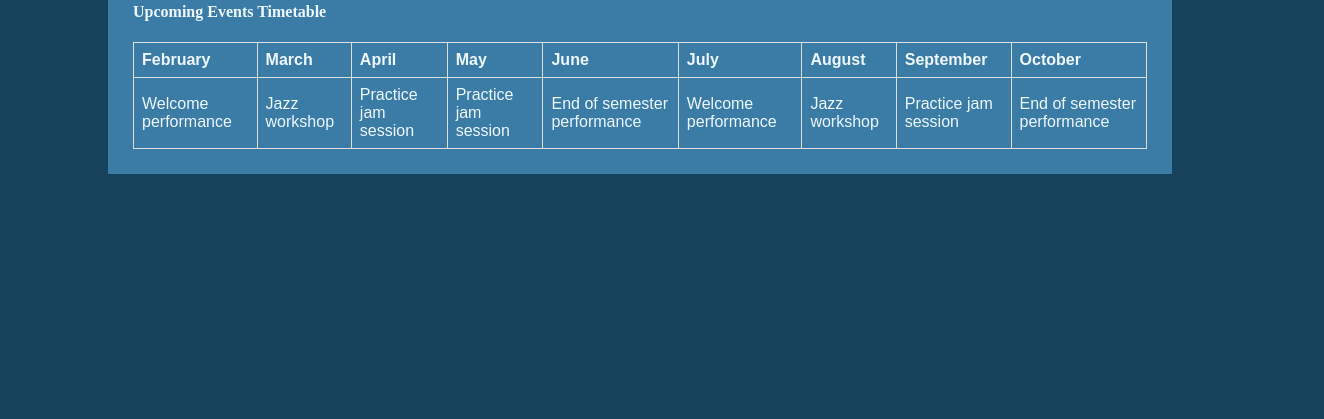
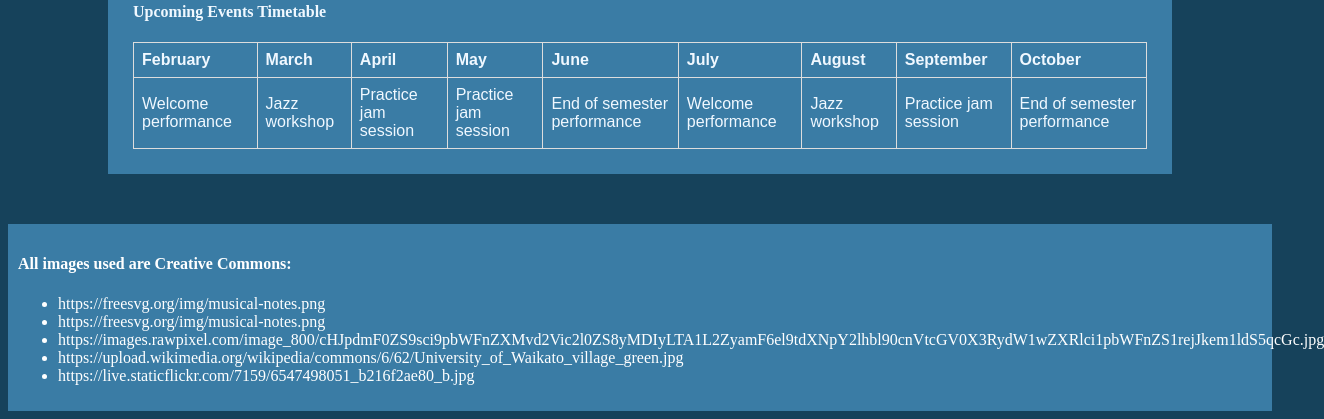
Before and after one commit to kesauce/COMPX225_Assignment1, a plain HTML site: page activities.html in a window 1280 px wide. Shown: the part 1618-2037 px from the top of the page, 1324 px wide, since content can reach past the window. Before the commit the page ends 1842 px from the top, so only its background shows below. Drawn offline with Linux system fonts and the light colour scheme.

Commit message:
Added a footer that references my images

```diff
--- a/activities.html
+++ b/activities.html
@@ -71,4 +71,16 @@
         </table>
     </div>
 </body>
+
+<!-- Footer referencing -->
+<footer>
+    <h4>All images used are Creative Commons:</h4>
+    <ul>
+        <li>https://freesvg.org/img/musical-notes.png</li>
+        <li>https://freesvg.org/img/musical-notes.png</li>
+        <li>https://images.rawpixel.com/image_800/cHJpdmF0ZS9sci9pbWFnZXMvd2Vic2l0ZS8yMDIyLTA1L2ZyamF6el9tdXNpY2lhbl90cnVtcGV0X3RydW1wZXRlci1pbWFnZS1rejJkem1ldS5qcGc.jpg</li>
+        <li>https://upload.wikimedia.org/wikipedia/commons/6/62/University_of_Waikato_village_green.jpg</li>
+        <li>https://live.staticflickr.com/7159/6547498051_b216f2ae80_b.jpg</li>
+    </ul>
+</footer>
 </html>
--- a/style.css
+++ b/style.css
@@ -13,6 +13,14 @@ td, th {
   border: 1px solid #dddddd;
   text-align: left;
   padding: 8px;
+}
+
+footer{
+    color: white;
+    background-color: #3A7CA5;
+    padding: 10px;
+    margin: 0px;
+
 }
 
 /* Class CSS */
```
Also changed, not shown: index.html (+12 -0 lines), registeration.html (+12 -0 lines).
